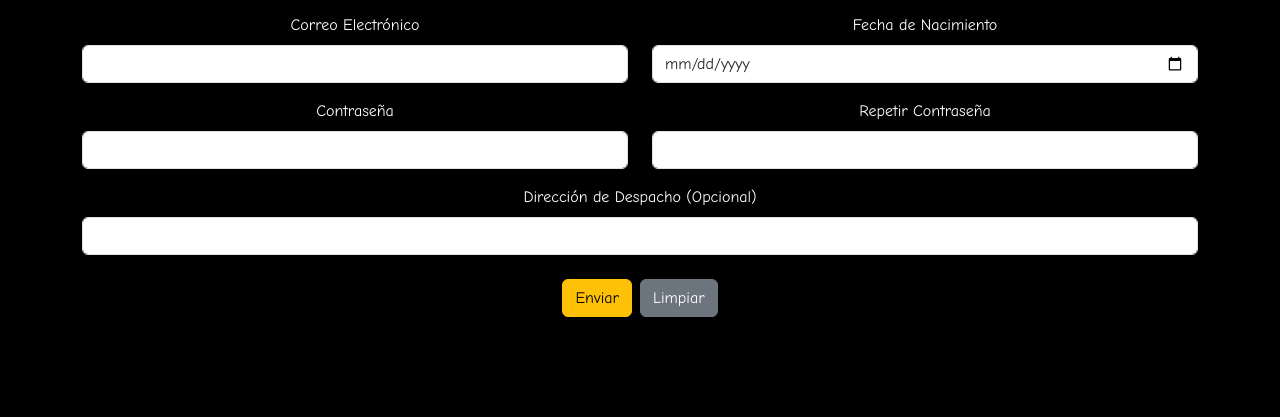
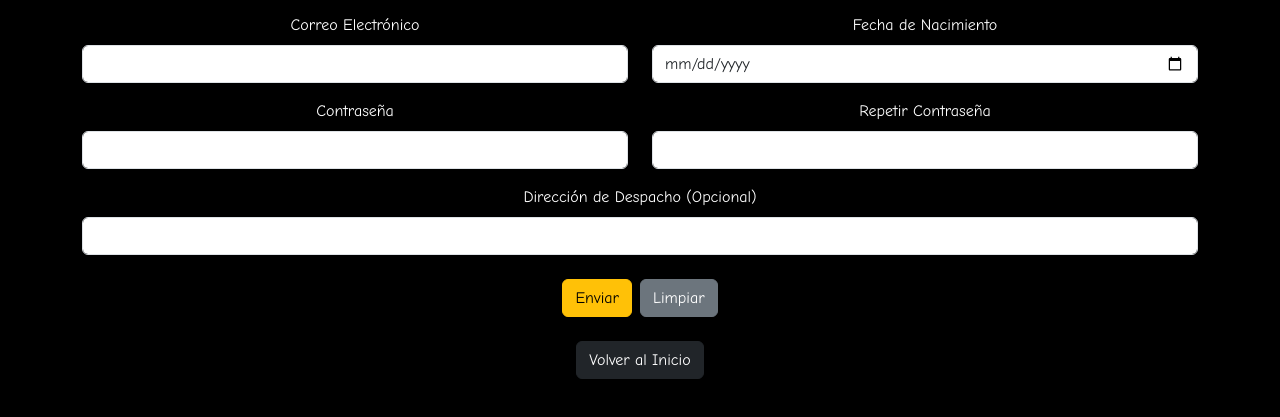
Before and after one commit to SebaTrujillo94/ruko-game, a plain HTML site: page registro.html in a window 1280 px wide. Shown: the part 155-572 px from the top of the page. Drawn offline with nearby package versions, Linux system fonts and the light colour scheme.

Commit message:
Añadido botón 'Volver al Inicio' en el formulario de registro

```diff
--- a/registro.html
+++ b/registro.html
@@ -75,6 +75,11 @@
                 <button type="reset" class="btn btn-secondary">Limpiar</button>
             </div>
         </form>
+
+        <!-- Botón Volver al Inicio -->
+        <div class="d-flex justify-content-center mt-4">
+            <button onclick="window.location.href='index.html';" class="btn btn-dark">Volver al Inicio</button>
+        </div>
     </div>
 
     <!-- Scripts de Bootstrap y jQuery -->
```
